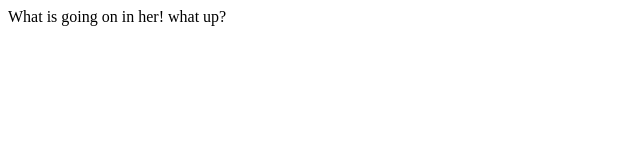
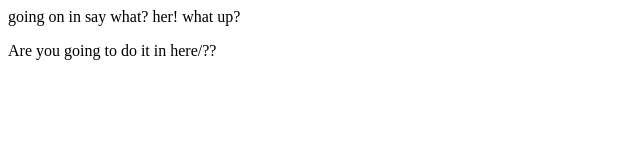
Before and after one commit to nishanKhanal/learning, a plain HTML site: page index.html in a window 1280 px wide. Shown: the whole page, without its empty margins (0-640 px from the left). Drawn offline with Linux system fonts and the light colour scheme.

Commit message:
branch commit 2nd

```diff
--- a/index.html
+++ b/index.html
@@ -3,6 +3,7 @@
 		<title>some Example</title>
 	</head>
 	<body>
-		<p>What is going on in her! what up?</p>
+		<p>going on in say what? her! what up?</p>
+		Are you going to do it in here/??
 	</body>
 </html>
```
